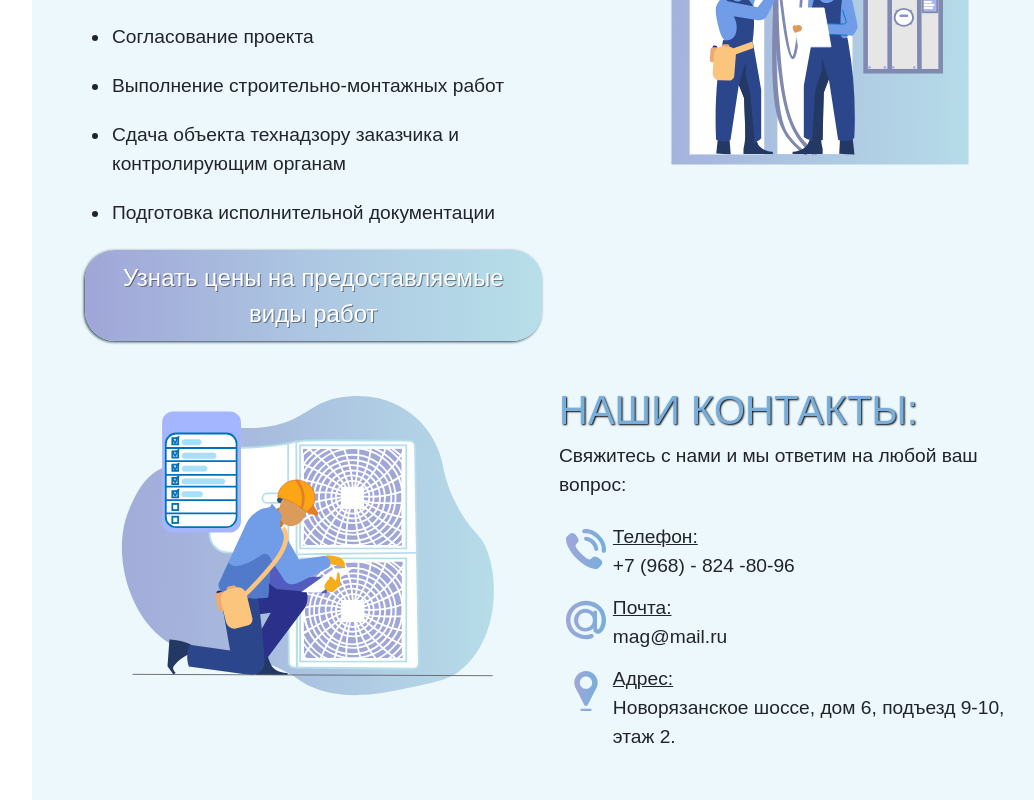
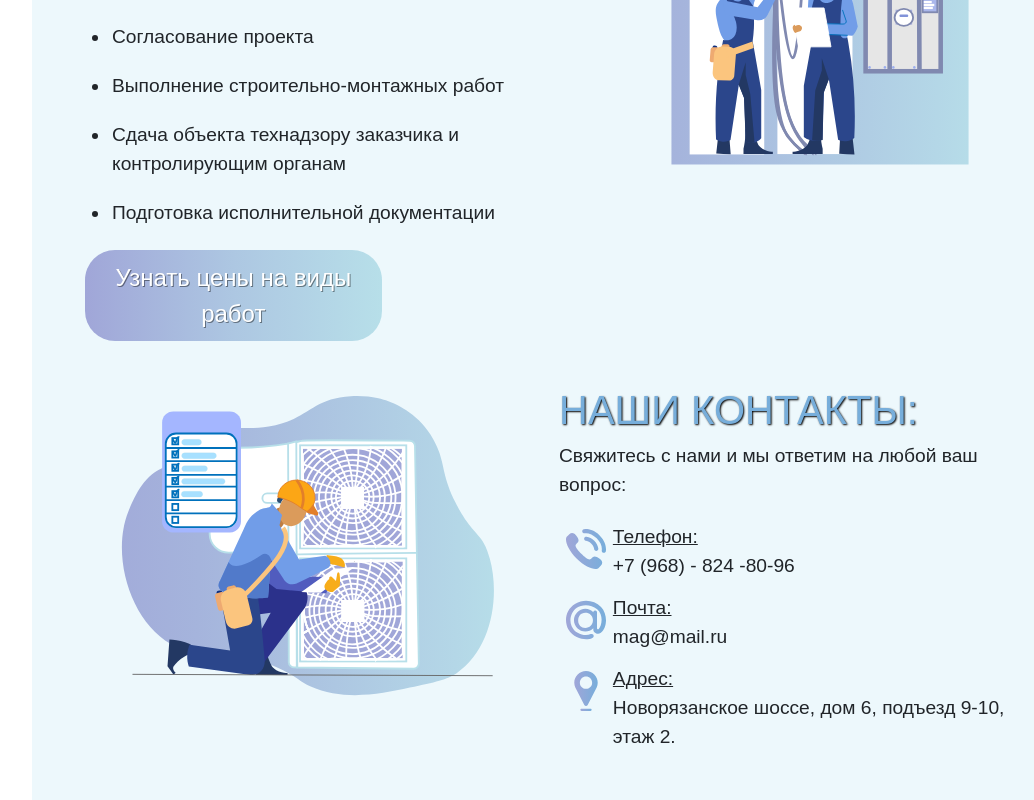
Before and after one commit to AnigalHub/GroupOfCompaniesMAG, a Vue app: page / in a window 1280 px wide. Shown: the part 2520-3320 px from the top of the page, without its empty margins (218-1252 px from the left). Built offline with nearby package versions, Linux system fonts and the light colour scheme.

Commit message:
изменена фраза у кнопки

```diff
--- a/src/components/Services.vue
+++ b/src/components/Services.vue
@@ -7,7 +7,7 @@
                     <ul v-for="list in List" class="ul">
                         <li class="text">{{list.text}}</li>
                     </ul>
-                    <b-button><a>Узнать цены на предоставляемые виды работ</a></b-button>
+                    <b-button><a>Узнать цены на виды работ</a></b-button>
                 </b-col>
                 <b-col>
                     <component :is="svg"/>
@@ -47,13 +47,13 @@
             width: 100%;
         }
         button{
-            width: 100%;
+            width: 65%;
             margin: 1% 1.5%;
             padding: 2%;
             font-size: 1.5rem;
             border-radius: 30px;
             text-shadow: 1px 1px 0.2px rgb(0 0 0 / 43%);
-            box-shadow: -1px 1px 3px 0px rgb(34 60 80);
+            //box-shadow: -1px 1px 3px 0px rgb(34 60 80);
             border: none;
             background: linear-gradient(to left, #b7dfe9,#adc7e2, #a0a6d8);
             a{
```
